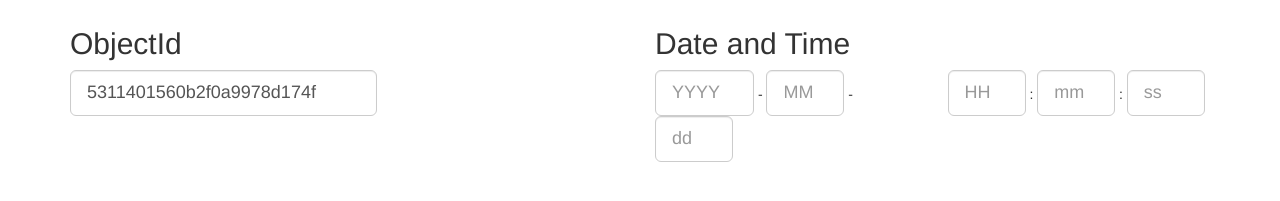
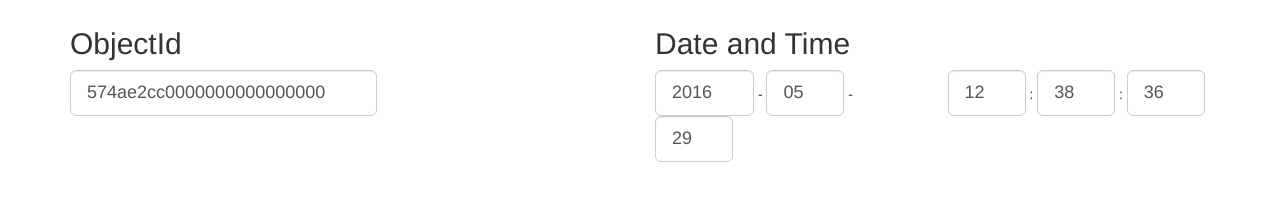
Before and after one commit to mschaeffner/mongodb-objectid-timestamp-converter, a plain HTML site: page index.html in a window 1280 px wide. Shown: the part 243-444 px from the top of the page. Drawn offline with nearby package versions, Linux system fonts and the light colour scheme.

Commit message:
init objectId with current timestamp

```diff
--- a/app.js
+++ b/app.js
@@ -12,8 +12,8 @@ $(document).ready(function() {
     return (value <= 9) ? "0" + value : value;
   };
 
-  $('#objectIdInput').on('input propertychange paste', function() {
-    var date = dateFromObjectId($(this).val());
+  var objectIdListener = function() {
+    var date = dateFromObjectId($('#objectIdInput').val());
 
     $('#yearInput').val(date.getFullYear());
     $('#monthInput').val(withLeadingZero(date.getMonth() + 1));
@@ -21,11 +21,9 @@ $(document).ready(function() {
     $('#hoursInput').val(withLeadingZero(date.getHours()));
     $('#minutesInput').val(withLeadingZero(date.getMinutes()));
     $('#secondsInput').val(withLeadingZero(date.getSeconds()));
+  };
 
-  });
-
-  $('#dateAndTimeForm input').on('input propertychange paste', function() {
-
+  var dateAndTimeListener = function() {
     var year = $('#yearInput').val();
     var month = $('#monthInput').val();
     var day = $('#dayInput').val();
@@ -35,9 +33,14 @@ $(document).ready(function() {
 
     var date = new Date(year, month-1, day, hours, minutes, seconds);
     var objectId = objectIdFromDate(date);
+    $('#objectIdInput').val(objectId);
+  };
 
-    $('#objectIdInput').val(objectId);
+  $('#objectIdInput').on('input propertychange paste', objectIdListener);
+  $('#dateAndTimeForm input').on('input propertychange paste', dateAndTimeListener);
 
-  });
+  var currentObjectId = objectIdFromDate(new Date());
+  $('#objectIdInput').val(currentObjectId);
+  objectIdListener();
 
 });
--- a/index.html
+++ b/index.html
@@ -62,7 +62,7 @@
                 <h2>ObjectId</h2>
                 <input type="text" class="form-control form-control-inline input-lg"
                   id="objectIdInput" size="24" maxlength="24"
-                  placeholder="" value="5311401560b2f0a9978d174f">
+                  placeholder="" value="">
             </div>
           </form>
         </div>
```
